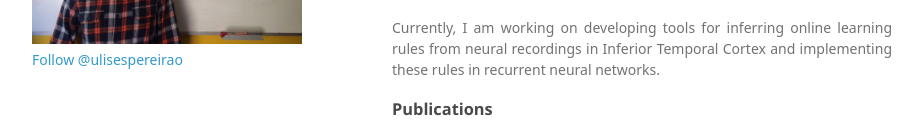
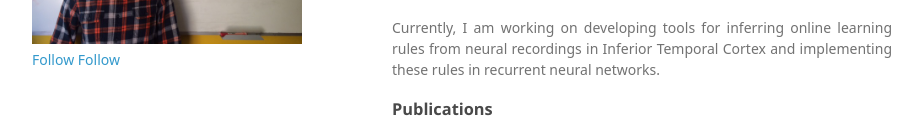
Before and after one commit to ulisespereira/ulisespereira.github.io, a plain HTML site: page index.html in a window 1280 px wide. Shown: the part 267-407 px from the top of the page, without its empty margins (178-1101 px from the left). Drawn offline with Linux system fonts and the light colour scheme; a web font is replaced by a local one.

Commit message:
new version

```diff
--- a/index.html
+++ b/index.html
@@ -18,7 +18,8 @@
         <h1>Ulises Pereira</h1>
         <p></p>
 	<img src="fotoUlises.JPG" alt="hi" class="inline"/>
-	<a href="https://twitter.com/ulisespereirao?ref_src=twsrc%5Etfw" class="twitter-follow-button" data-show-count="false">Follow @ulisespereirao</a><script async src="https://platform.twitter.com/widgets.js" charset="utf-8"></script>
+	<a href="https://scholar.google.cl/citations?user=dpV8phYAAAAJ&hl=en" class="twitter-follow-button" data-show-count="false">Follow</a><script async src="http://i.imgur.com/tXSoThF.png" charset="utf-8"></script>
+	<a href="https://twitter.com/ulisespereirao?ref_src=twsrc%5Etfw" class="twitter-follow-button" data-show-count="false">Follow</a><script async src="https://platform.twitter.com/widgets.js" charset="utf-8"></script>
 	<p>
 
       </header>
```
